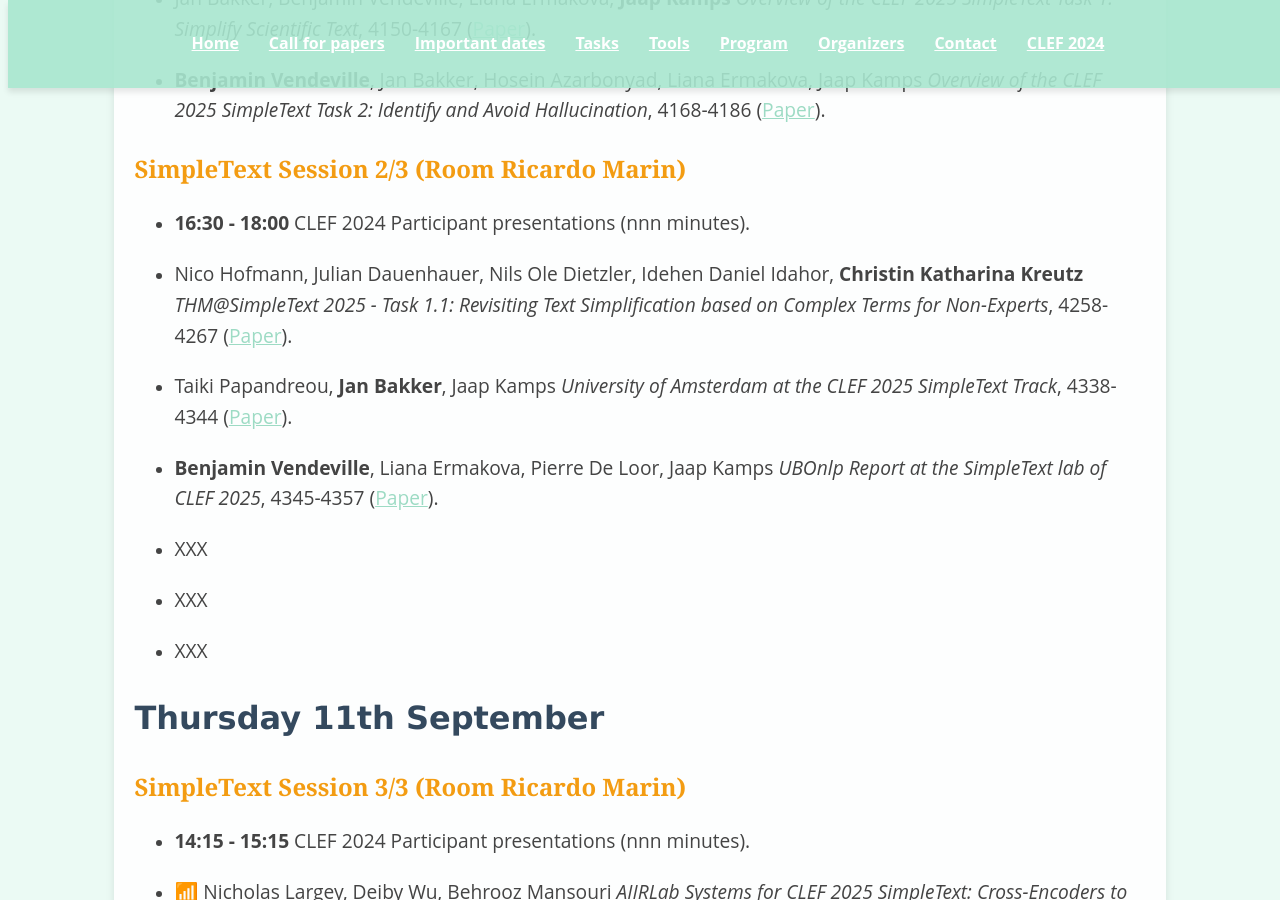
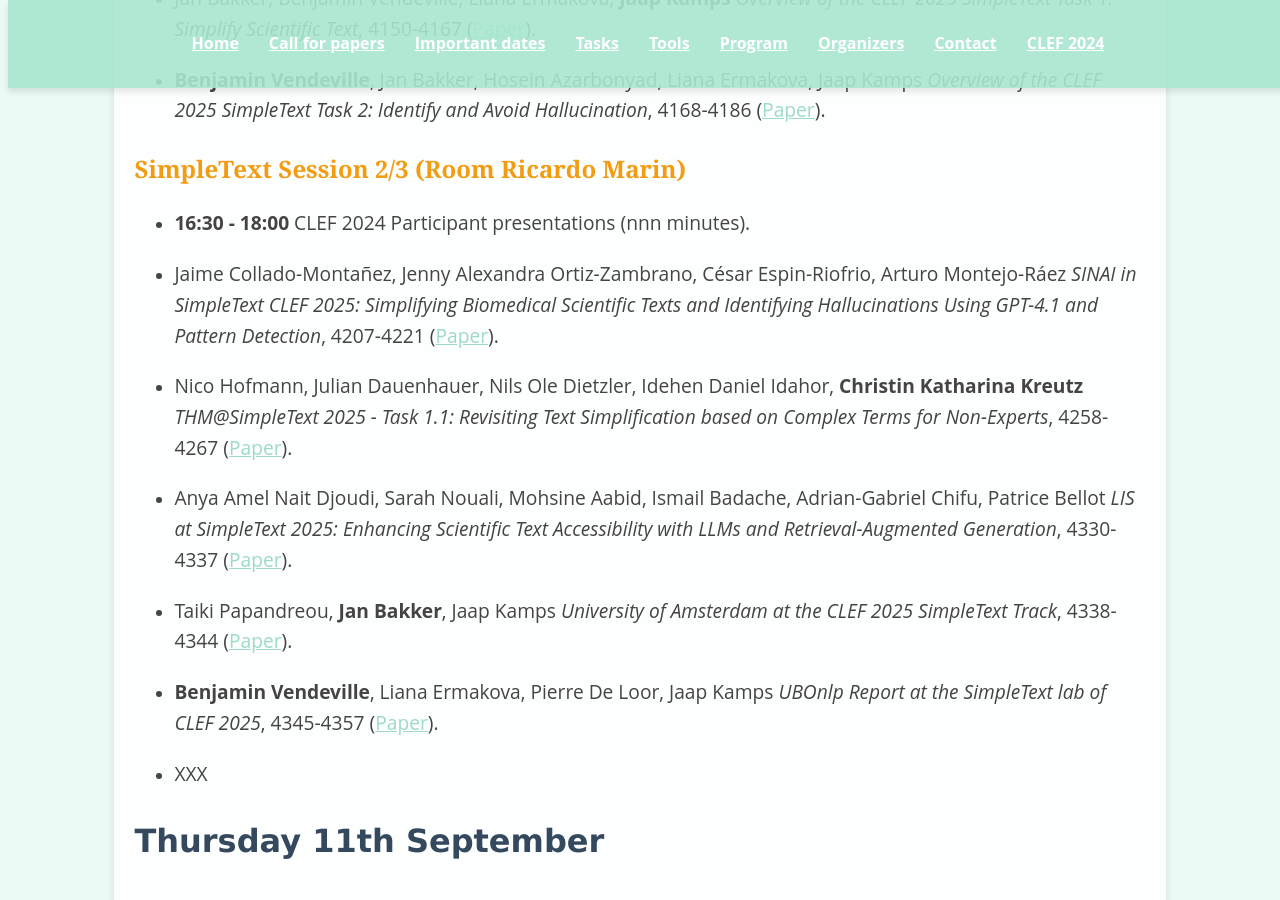
Before and after one commit to simpletext-madics/2025, a Jekyll site: the page built from program.md, in a window 1280 px wide and 900 px high, scrolled down 1821 px. Built offline with Jekyll 4.4.1, drawn with Linux system fonts in a browser that asks for light colours.

Commit message:
Update program.md
Extra paper presentations.

```diff
--- a/program.md
+++ b/program.md
@@ -53,9 +53,17 @@ _Overview of the CLEF 2025 SimpleText Task 2: Identify and Avoid Hallucination_,
 
 * **16:30 - 18:00** CLEF 2024 Participant presentations (nnn minutes).
 
+* Jaime Collado-Montañez, Jenny Alexandra Ortiz-Zambrano, César Espin-Riofrio, Arturo Montejo-Ráez
+_SINAI in SimpleText CLEF 2025: Simplifying Biomedical Scientific Texts and Identifying Hallucinations Using GPT-4.1 and Pattern Detection_, 4207-4221
+([Paper](https://www.dei.unipd.it/~faggioli/temp/clef2025/paper_348.pdf)).
+
 * Nico Hofmann, Julian Dauenhauer, Nils Ole Dietzler, Idehen Daniel Idahor, **Christin Katharina Kreutz**
 _THM@SimpleText 2025 - Task 1.1: Revisiting Text Simplification based on Complex Terms for Non-Experts_, 4258-4267
 ([Paper](https://www.dei.unipd.it/~faggioli/temp/clef2025/paper_352.pdf)).
+
+* Anya Amel Nait Djoudi, Sarah Nouali, Mohsine Aabid, Ismail Badache, Adrian-Gabriel Chifu, Patrice Bellot
+_LIS at SimpleText 2025: Enhancing Scientific Text Accessibility with LLMs and Retrieval-Augmented Generation_, 4330-4337
+([Paper](https://www.dei.unipd.it/~faggioli/temp/clef2025/paper_358.pdf)).
 
 * Taiki Papandreou, **Jan Bakker**, Jaap Kamps
 _University of Amsterdam at the CLEF 2025 SimpleText Track_, 4338-4344
@@ -64,10 +72,6 @@ _University of Amsterdam at the CLEF 2025 SimpleText Track_, 4338-4344
 * **Benjamin Vendeville**, Liana Ermakova, Pierre De Loor, Jaap Kamps
 _UBOnlp Report at the SimpleText lab of CLEF 2025_, 4345-4357
 ([Paper](https://www.dei.unipd.it/~faggioli/temp/clef2025/paper_360.pdf)).
-
-* XXX
-
-* XXX
 
 * XXX
 
```
